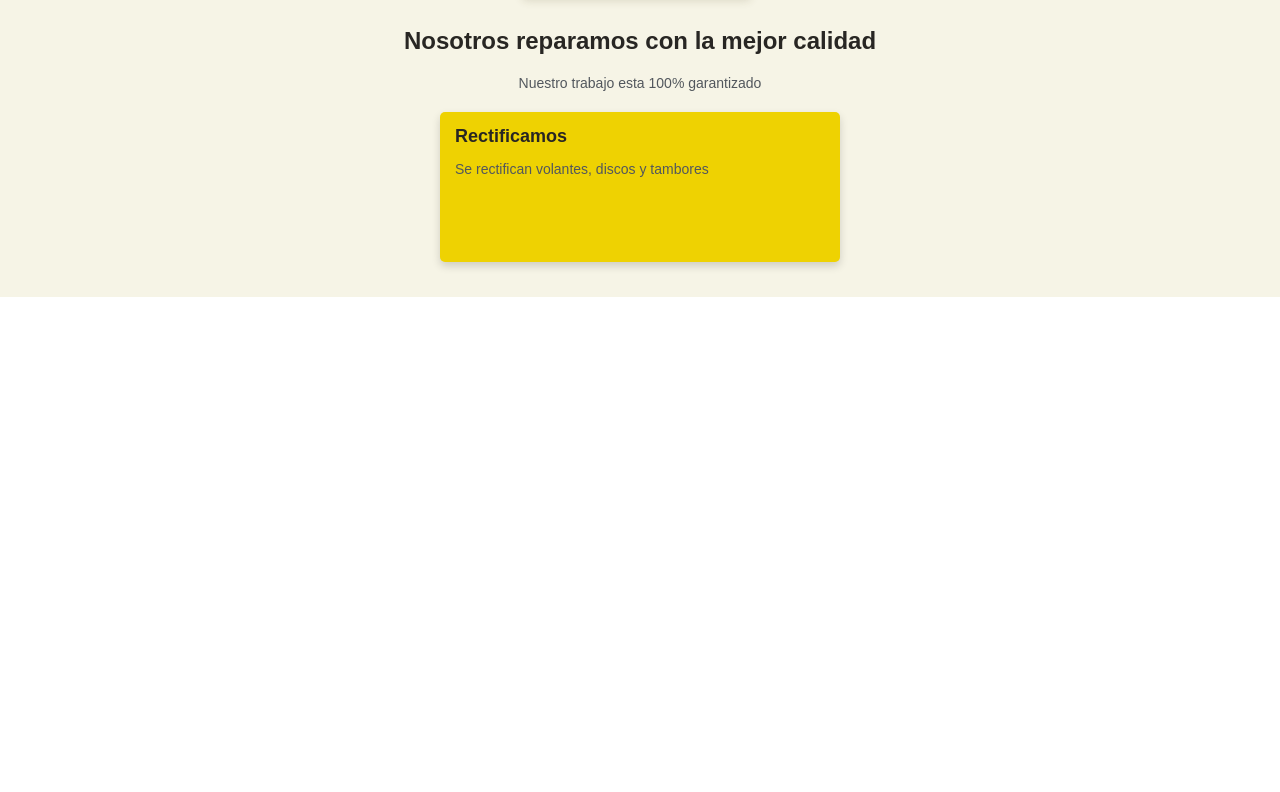
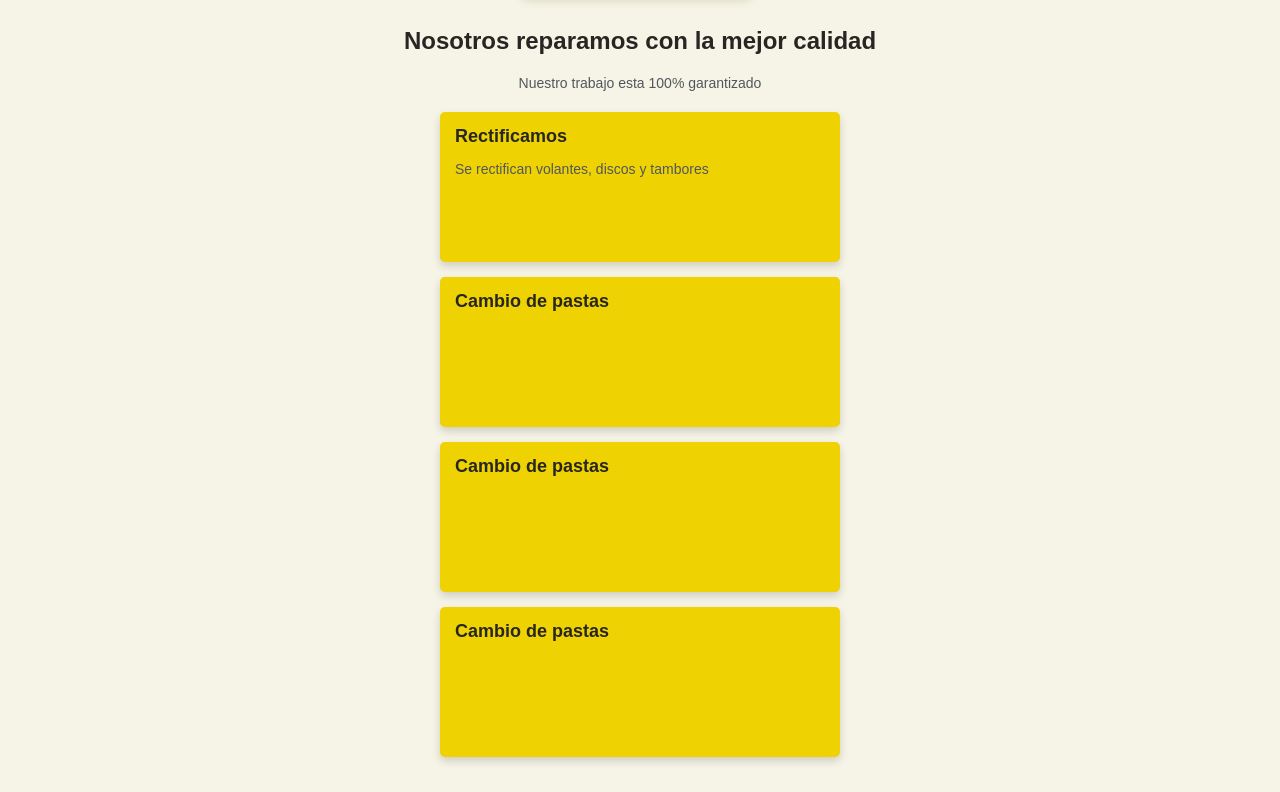
Before and after one commit to spkurosh/clutch-y-frenos-don-rafa, a plain HTML site: page index.html in a window 1280 px wide. Shown: the part 356-1148 px from the top of the page. Before the commit the page ends 800 px from the top, so only its background shows below. Drawn offline with Linux system fonts and the light colour scheme; a web font is replaced by a local one.

Commit message:
Se agregan tarjetas de servicios

```diff
--- a/index.html
+++ b/index.html
@@ -29,6 +29,18 @@
                 <p class="service--card-title">Rectificamos</p>
                 <p class="service--card-body">Se rectifican volantes, discos y tambores</p>
             </article>
+            <article class="service-detail--card">
+                <p class="service--card-title">Cambio de pastas</p>
+                <p class="service--card-body"></p>
+            </article>
+            <article class="service-detail--card">
+                <p class="service--card-title">Cambio de pastas</p>
+                <p class="service--card-body"></p>
+            </article>
+            <article class="service-detail--card">
+                <p class="service--card-title">Cambio de pastas</p>
+                <p class="service--card-body"></p>
+            </article>
         </section>
 
 
```
